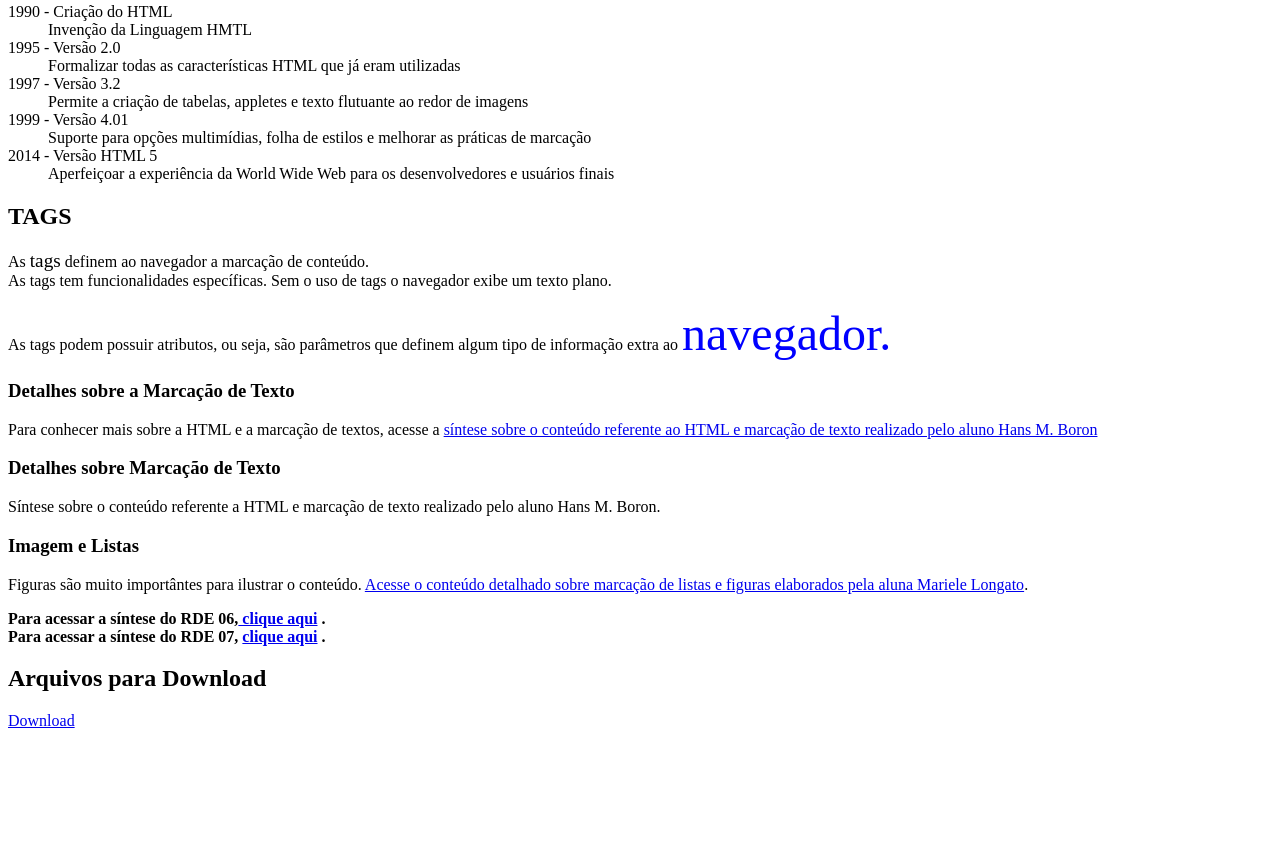
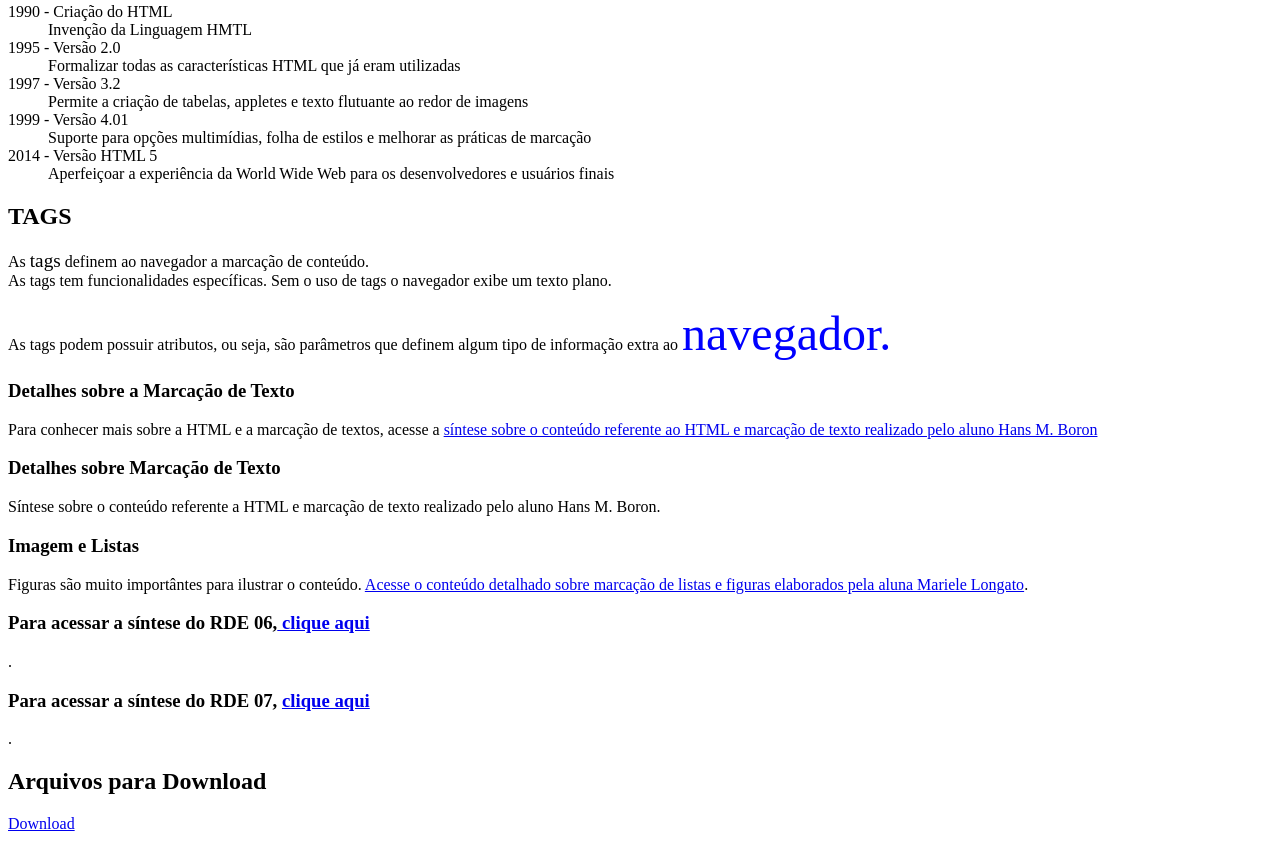
Before and after one commit to HelenaSuzuki/DWEB, a plain HTML site: page index.html in a window 1280 px wide. Shown: the part 2439-3288 px from the top of the page. Before the commit the page ends 3185 px from the top, so only its background shows below. Drawn offline with Linux system fonts and the light colour scheme.

Commit message:
Aumentando fonte

```diff
--- a/index.html
+++ b/index.html
@@ -124,10 +124,10 @@
                 <h3><a name="imagem">Imagem e Listas</h3>
                     <p>Figuras são muito importântes para ilustrar o  conteúdo. <a href= "RDE04-Ex01-Mariele_Longato.html">Acesse o conteúdo detalhado sobre marcação de listas e figuras elaborados pela aluna Mariele Longato</a>.</p>
 
-                    <p><b>
-                        Para acessar a síntese do RDE 06,<a href = "RDE06-síntese.htm"> clique aqui</a> .<br>
-                        Para acessar a síntese do RDE 07, <a href ="RDE07_Helena_Suzuki.htm">clique aqui</a> .
-                    </p></b>
+
+                       <h3>Para acessar a síntese do RDE 06,<a href = "RDE06-síntese.htm"> clique aqui</a></h3>  .
+                        <h3>Para acessar a síntese do RDE 07, <a href ="RDE07_Helena_Suzuki.htm">clique aqui</a></h3> .
+
 
                 <h2>Arquivos para Download</h2>
                 <p>
```
